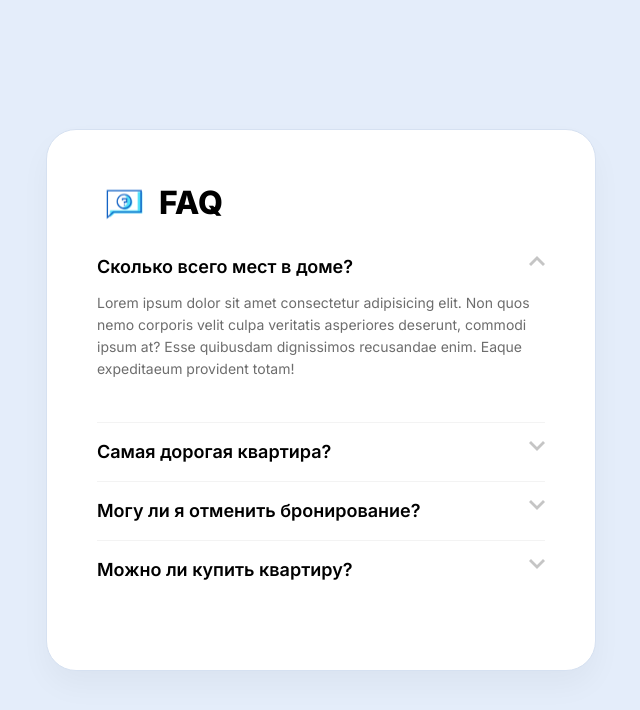
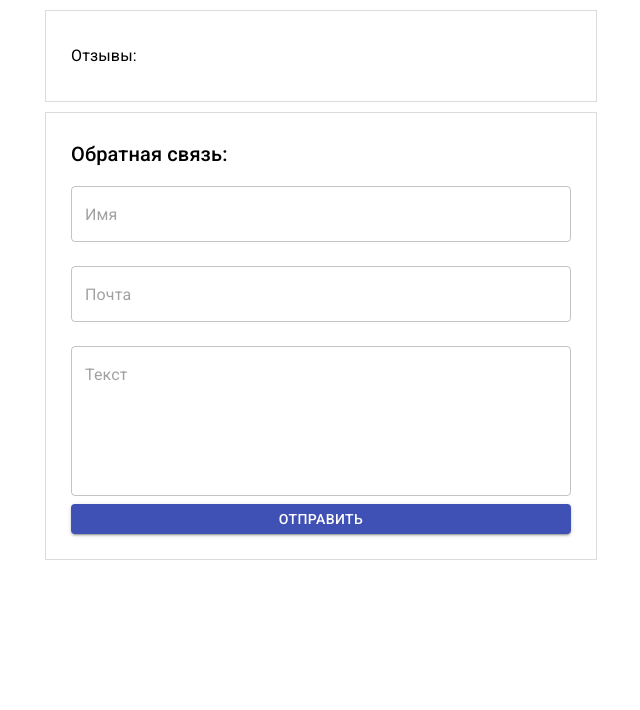
Before and after one commit to AnBandin/home-work-1, a React (Create React App) app: page / in a window 1280 px wide. Shown: the top 710 px of the page, without its empty margins (319-959 px from the left). Built offline with nearby package versions, Linux system fonts and the light colour scheme.

Commit message:
Сделал задание №5

```diff
--- a/package.json
+++ b/package.json
@@ -3,6 +3,7 @@
   "version": "0.1.0",
   "private": true,
   "dependencies": {
+    "@material-ui/core": "^4.12.3",
     "@testing-library/jest-dom": "^5.16.2",
     "@testing-library/react": "^12.1.2",
     "@testing-library/user-event": "^13.5.0",
--- a/public/index.html
+++ b/public/index.html
@@ -5,6 +5,7 @@
     <meta name="viewport"
           content="width=device-width, user-scalable=no, initial-scale=1.0, maximum-scale=1.0, minimum-scale=1.0">
     <meta http-equiv="X-UA-Compatible" content="ie=edge">
+    <link rel="stylesheet" href="https://fonts.googleapis.com/css?family=Roboto:300,400,500,700&display=swap" />
     <title>React tutorial</title>
 </head>
 <body>
--- a/src/index.js
+++ b/src/index.js
@@ -1,6 +1,6 @@
 import ReactDOM from 'react-dom';
 import {StrictMode} from 'react';
-import App from './tutorial-3/App';
+import App from './tutorial-5/App';
 
 const rootElement = document.getElementById('root');
 ReactDOM.render(
--- /dev/null
+++ b/src/tutorial-5/App.css
@@ -0,0 +1,15 @@
+.wrapper {
+    width: 100%;
+}
+
+.reviews {
+    padding: 25px;
+    width: 500px;
+    margin: 10px auto;
+    border: #dcdcdc 1px solid;
+}
+
+.MuiOutlinedInput-multiline {
+    height: 150px;
+    align-items: baseline !important;
+}
--- /dev/null
+++ b/src/tutorial-5/App.js
@@ -0,0 +1,54 @@
+import {List, Typography} from '@material-ui/core';
+
+import './App.css';
+
+import React, {useEffect, useState} from 'react';
+import Reviews from './components/reviews/reviews';
+import {options} from './components/data';
+import Form from './components/form';
+
+export default function App() {
+  const obj = {};
+
+  const [comments, setComments] = useState(
+    JSON.parse(localStorage.getItem('comments')) || []
+  );
+
+  const editObject = (event) => {
+    obj[event.target.id] = event.target.value;
+  };
+
+  const createObject = (event) => {
+    event.preventDefault();
+    obj.createdAt = new Date()
+      .toLocaleString('en-US', options)
+      .replaceAll(',', '');
+    setComments((prevState) => [...prevState, obj]);
+    event.target.reset();
+  };
+
+  useEffect(() => {
+    localStorage.setItem('comments', JSON.stringify(comments));
+  }, [comments]);
+
+  return (
+    <div className="wrapper">
+      <div className="reviews">
+        <List>
+          <Typography>Отзывы:</Typography>
+          {comments.map((value, index) => (
+            <Reviews
+              review={value}
+              index={index}
+              urlEdit={setComments}
+              key={index}
+            />
+          ))}
+        </List>
+      </div>
+      <div className="reviews">
+        <Form urlCreate={createObject} urlEdit={editObject} />
+      </div>
+    </div>
+  );
+}
--- /dev/null
+++ b/src/tutorial-5/components/data.js
@@ -0,0 +1,10 @@
+export const options = {
+  hour12: false,
+  year: 'numeric',
+  month: 'short',
+  day: 'numeric',
+  weekday: 'short',
+  hour: 'numeric',
+  minute: 'numeric',
+  second: 'numeric',
+};
--- /dev/null
+++ b/src/tutorial-5/components/form.jsx
@@ -0,0 +1,45 @@
+import {Button, TextField, Typography} from '@material-ui/core';
+import React from 'react';
+
+export default function Form({urlCreate, urlEdit}) {
+  return (
+    <form onSubmit={urlCreate}>
+      <Typography variant="h6">Обратная связь:</Typography>
+      <TextField
+        id="fullName"
+        placeholder="Имя"
+        variant="outlined"
+        margin="normal"
+        fullWidth={true}
+        onChange={urlEdit}
+      />
+      <TextField
+        id="email"
+        placeholder="Почта"
+        variant="outlined"
+        margin="normal"
+        fullWidth={true}
+        onChange={urlEdit}
+      />
+      <TextField
+        id="text"
+        placeholder="Текст"
+        variant="outlined"
+        margin="normal"
+        multiline
+        fullWidth={true}
+        onChange={urlEdit}
+      />
+
+      <Button
+        type="submit"
+        value="Submit"
+        variant="contained"
+        color="primary"
+        fullWidth={true}
+      >
+        Отправить
+      </Button>
+    </form>
+  );
+}
--- /dev/null
+++ b/src/tutorial-5/components/reviews/Reviews.module.css
@@ -0,0 +1,15 @@
+.information {
+    display: flex;
+    width: 100%;
+}
+
+.date {
+    display: flex;
+    flex-direction: row-reverse;
+    font-size: smaller;
+}
+
+button {
+    height: 30px;
+    width: 30px;
+}
--- /dev/null
+++ b/src/tutorial-5/components/reviews/reviews.jsx
@@ -0,0 +1,42 @@
+import {
+  Avatar,
+  Divider,
+  ListItem,
+  ListItemAvatar,
+  ListItemText,
+} from '@material-ui/core';
+import React from 'react';
+import styles from './Reviews.module.css';
+
+function Reviews({review, urlEdit, index}) {
+  const parserDate = (date) => {
+    return new Date(Date.parse(date)).toLocaleString('ru-Ru');
+  };
+
+  const delComment = () => {
+    urlEdit((prev) => prev.filter((item, id) => id !== index));
+  };
+
+  return (
+    <>
+      <ListItem alignItems="flex-start">
+        <ListItemAvatar>
+          <Avatar>X</Avatar>
+        </ListItemAvatar>
+        <div className={styles.information}>
+          <ListItemText
+            primary={review.fullName}
+            secondary={<React.Fragment>{review.text}</React.Fragment>}
+          />
+          <button onClick={delComment}>x</button>
+        </div>
+      </ListItem>
+      <Divider variant="inset" component="li" />
+      <div className={styles.date}>
+        <p>{parserDate(review.createdAt)}</p>
+      </div>
+    </>
+  );
+}
+
+export default Reviews;
```
Also changed, not shown: 1 other file (tests, documents, lock files or other folders).
